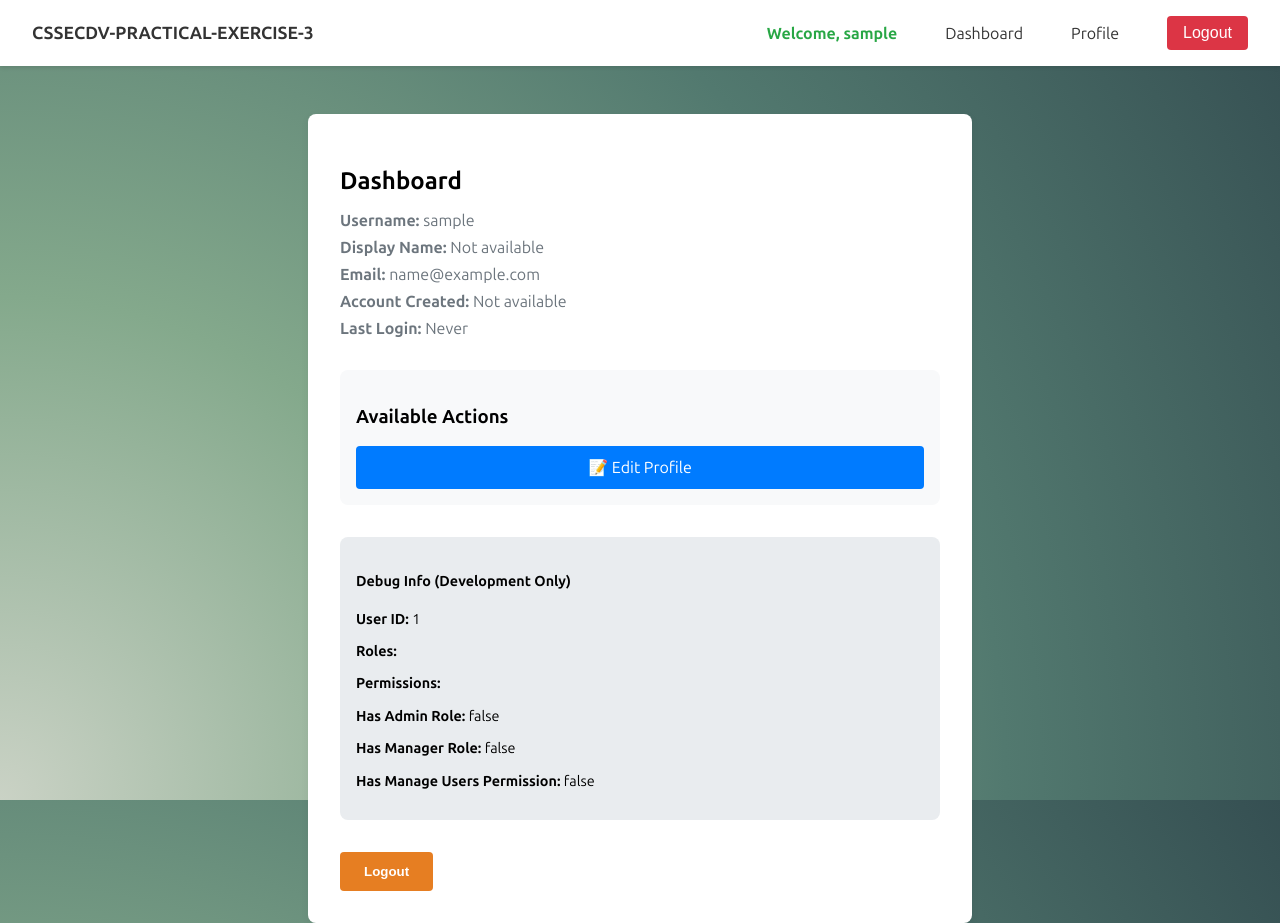
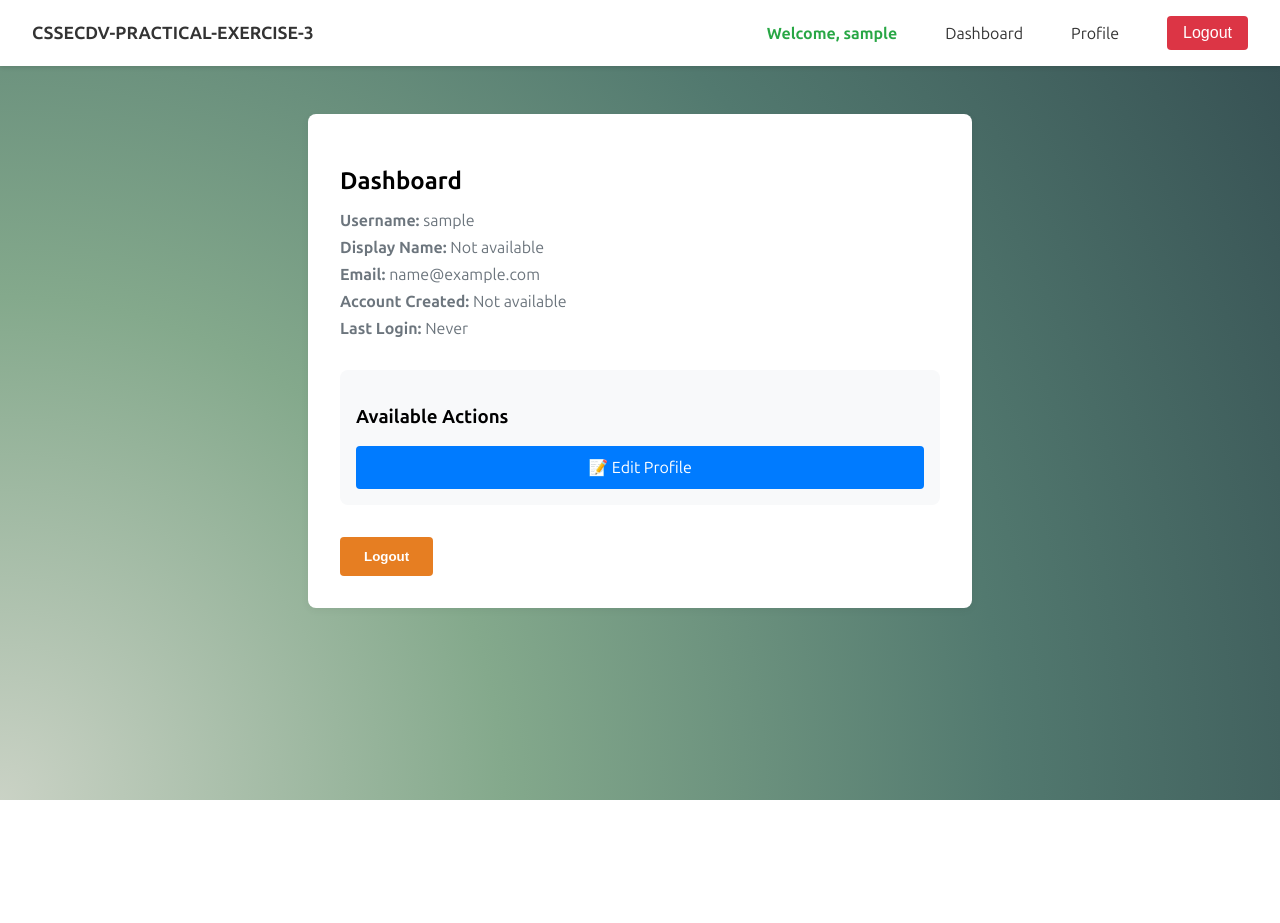
Before and after one commit to oznerps/CSSECDV-PRACTICAL-EXERCISE-2, a React (Vite) app: page /dashboard in a window 1280 px wide. After the commit the page ends 800 px from the top, so only its background shows below. Built offline with nearby package versions, Linux system fonts and the light colour scheme; sample sign-in values are in the browser's storage.

Commit message:
removed debugging

```diff
--- a/src/pages/Dashboard.jsx
+++ b/src/pages/Dashboard.jsx
@@ -282,25 +282,6 @@ const Dashboard = () => {
                         )}
                     </div>
 
-                    {/* Debug info for development */}
-                    {process.env.NODE_ENV === 'development' && (
-                        <div style={{
-                            marginTop: '2rem',
-                            padding: '1rem',
-                            backgroundColor: '#e9ecef',
-                            borderRadius: '8px',
-                            fontSize: '0.9rem'
-                        }}>
-                            <h4>Debug Info (Development Only)</h4>
-                            <p><strong>User ID:</strong> {user.id}</p>
-                            <p><strong>Roles:</strong> {JSON.stringify(user.roles)}</p>
-                            <p><strong>Permissions:</strong> {JSON.stringify(user.permissions)}</p>
-                            <p><strong>Has Admin Role:</strong> {hasRole('admin').toString()}</p>
-                            <p><strong>Has Manager Role:</strong> {hasRole('manager').toString()}</p>
-                            <p><strong>Has Manage Users Permission:</strong> {hasPermission('manage_users').toString()}</p>
-                        </div>
-                    )}
-
                     <button onClick={handleLogout} style={{
                         marginTop: '2rem',
                         padding: '0.75rem 1.5rem',
```
Also changed, not shown: 2 other files (tests, documents, lock files or other folders).
